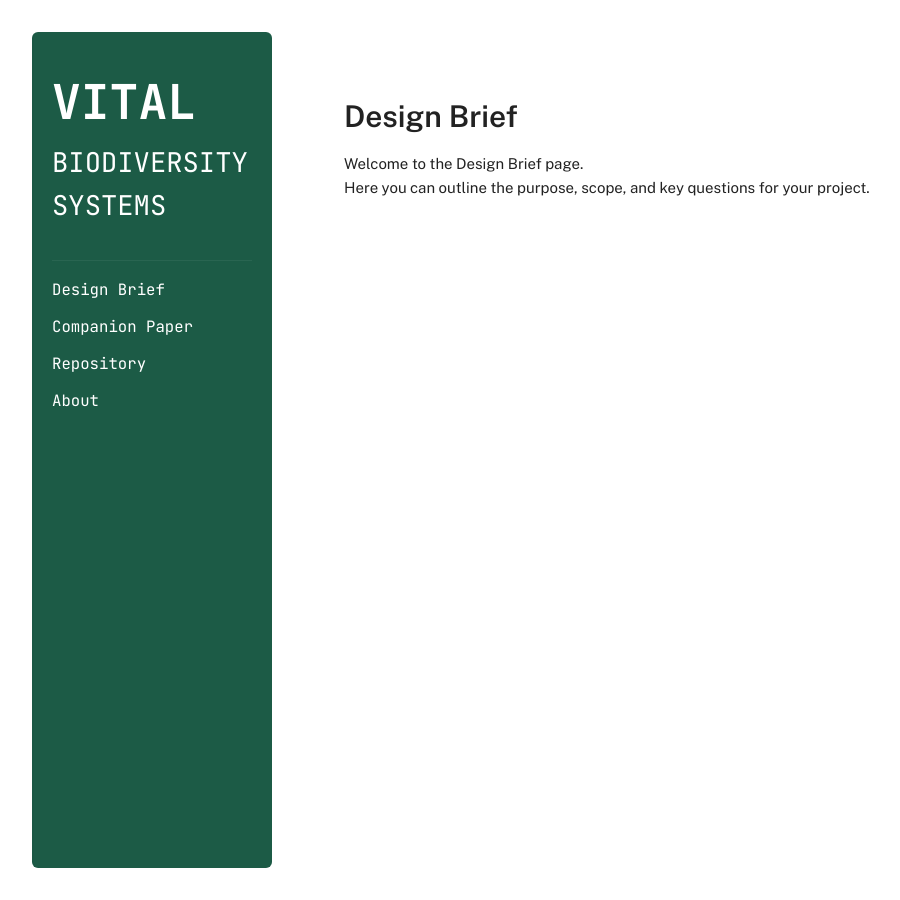
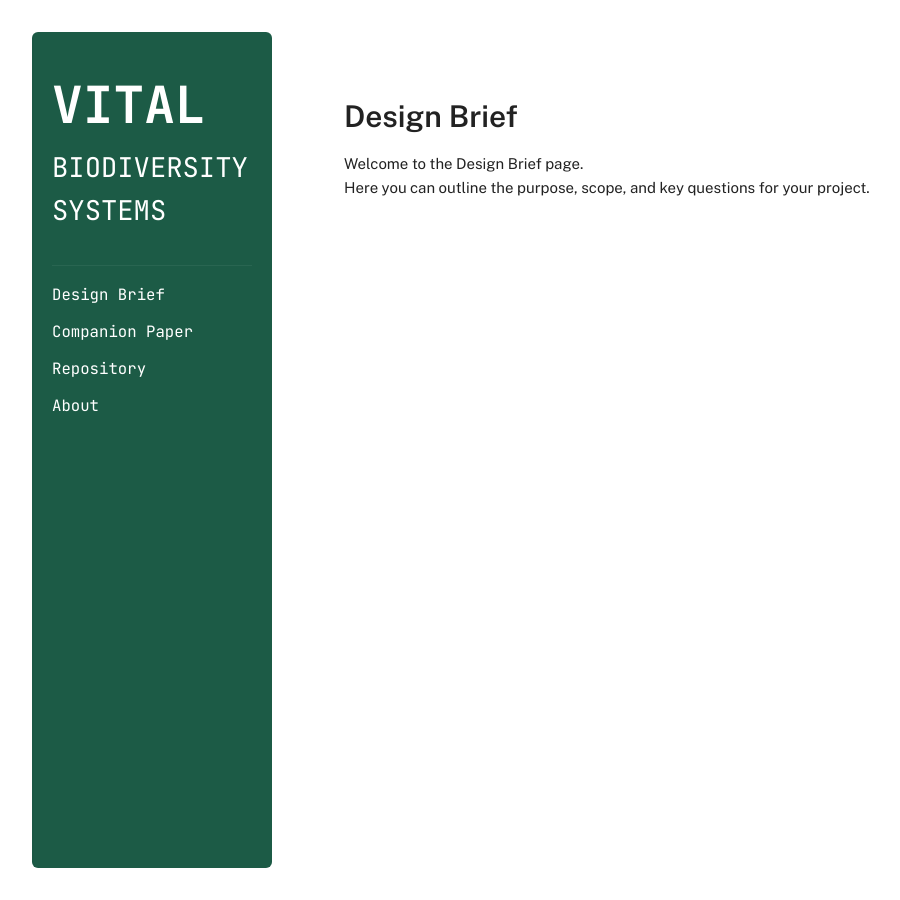
Before and after one commit to vitalbiodiversity/vitalbiodiversity.github.io, a Jekyll site: the page built from index.md, in a window 1280 px wide and 900 px high. Shown: the whole window, without its empty margins (58-958 px from the left). Built offline with Jekyll 4.4.1, drawn with Linux system fonts in a browser that asks for light colours.

Commit message:
Update style.css

```diff
--- a/assets/css/style.css
+++ b/assets/css/style.css
@@ -84,7 +84,7 @@ body {
 
 /* Larger part of title */
 .site-title .title-large {
-  font-size: 3rem;   /* adjust bigger if needed */
+  font-size: 3.2rem;   /* adjust bigger if needed */
   font-weight: 700;
   margin-right: 0.25rem;
 }
```
